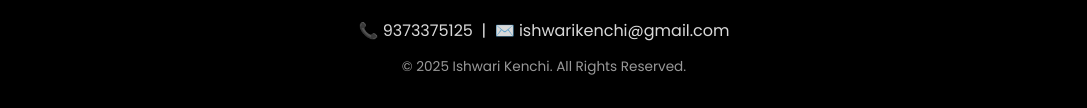
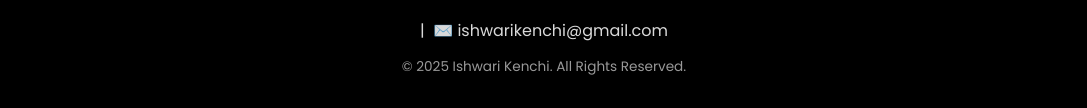
Before and after one commit to Ishwari-Kenchi/Portfolio, a plain HTML site: page index.html in a window 1280 px wide. Shown: the part 4115-4223 px from the top of the page, without its empty margins (96-1183 px from the left). Drawn offline with nearby package versions, Linux system fonts and the light colour scheme; animation ran at ten frames a second.

Commit message:
Update index.html

```diff
--- a/index.html
+++ b/index.html
@@ -260,7 +260,7 @@
   </div>
 
   <p class="footer-contact">
-    📞 9373375125 &nbsp;|&nbsp; ✉️ ishwarikenchi@gmail.com
+    |&nbsp; ✉️ ishwarikenchi@gmail.com
   </p>
 
   <p class="footer-copy">
@@ -273,4 +273,5 @@
   <script src="https://unpkg.com/gsap@3/dist/ScrollTrigger.min.js"></script>
   <script src="script.js"></script>
 </body>
+
 </html>
```
